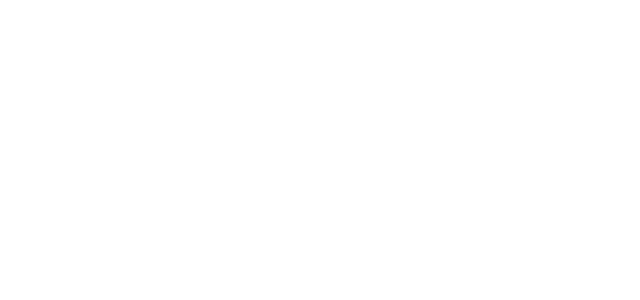
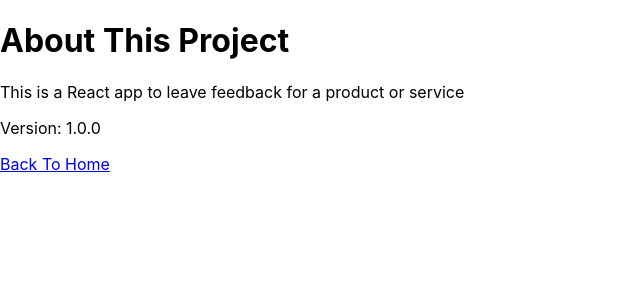
Before and after one commit to miily8310s/react-front-to-back, a React (Create React App) app in the folder feedback-ui/: page / in a window 1280 px wide. Shown: the top 300 px of the page, without its empty margins (0-640 px from the left). Built offline with nearby package versions, Linux system fonts and the light colour scheme.

Commit message:
feat/feedback-ui componentsおよびrouter層を追加

```diff
--- a/feedback-ui/src/App.tsx
+++ b/feedback-ui/src/App.tsx
@@ -1,5 +1,12 @@
+import { AppProvider } from "./providers/AppProvider";
+import { AppRoutes } from "./routes/AppRoutes";
+
 function App() {
-  return <div className="App"></div>;
+  return (
+    <AppProvider>
+      <AppRoutes />
+    </AppProvider>
+  );
 }
 
 export default App;
--- /dev/null
+++ b/feedback-ui/src/components/page/About.tsx
@@ -0,0 +1,18 @@
+import { Card } from "../ui/Card";
+import { Link } from "react-router-dom";
+
+export const About = () => {
+  return (
+    <Card>
+      <div className="about">
+        <h1>About This Project</h1>
+        <p>This is a React app to leave feedback for a product or service</p>
+        <p>Version: 1.0.0</p>
+
+        <p>
+          <Link to="/">Back To Home</Link>
+        </p>
+      </div>
+    </Card>
+  );
+};
--- /dev/null
+++ b/feedback-ui/src/components/ui/Button/index.ts
@@ -0,0 +1 @@
+export * from "./Button";
--- /dev/null
+++ b/feedback-ui/src/components/ui/Card/Card.tsx
@@ -0,0 +1,12 @@
+interface CardPropsType {
+  children: React.ReactNode;
+  reverse?: boolean;
+}
+
+export const Card = ({ reverse = false, children }: CardPropsType) => {
+  const cardStyles = {
+    backgroundColor: reverse ? "rgba(0,0,0,0.4)" : "#fff",
+    color: reverse ? "#fff" : "#000",
+  };
+  return <div style={cardStyles}>{children}</div>;
+};
--- /dev/null
+++ b/feedback-ui/src/components/ui/Card/index.ts
@@ -0,0 +1 @@
+export * from "./Card";
--- /dev/null
+++ b/feedback-ui/src/components/ui/Header/index.ts
@@ -0,0 +1 @@
+export * from "./Header";
--- /dev/null
+++ b/feedback-ui/src/components/ui/Spinner/index.ts
@@ -0,0 +1 @@
+export * from "./Spinner";
--- /dev/null
+++ b/feedback-ui/src/providers/AppProvider.tsx
@@ -0,0 +1,9 @@
+import { BrowserRouter as Router } from "react-router-dom";
+
+interface AppProviderProps {
+  children: React.ReactNode;
+}
+
+export const AppProvider = ({ children }: AppProviderProps) => {
+  return <Router>{children}</Router>;
+};
--- /dev/null
+++ b/feedback-ui/src/routes/AppRoutes.tsx
@@ -0,0 +1,11 @@
+import { useRoutes } from "react-router-dom";
+import { About } from "../components/page/About";
+
+export const AppRoutes = () => {
+  const element = useRoutes([
+    // FIXME: path: / change element
+    { path: "/", element: <About /> },
+    { path: "/about", element: <About /> },
+  ]);
+  return <>{element}</>;
+};
```
Also changed, not shown: feedback-ui/src/components/ui/Button/Button.tsx (added, +16 -0 lines), feedback-ui/src/components/ui/Header/Header.tsx (added, +23 -0 lines), feedback-ui/src/components/ui/Spinner/Spinner.tsx (added, +12 -0 lines).
